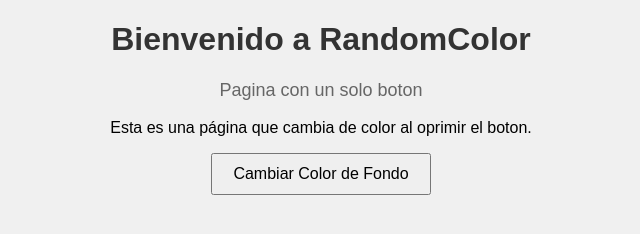
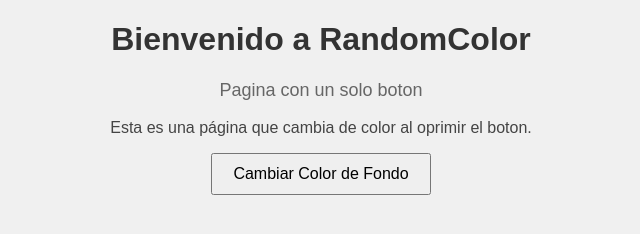
Before and after one commit to Sherna0303/Basic-Web, a plain HTML site: page index.html in a window 1280 px wide. Shown: the whole page, without its empty margins (319-959 px from the left). Drawn offline with Linux system fonts and the light colour scheme.

Commit message:
Add design for new paragraph

```diff
--- a/assets/style/style.css
+++ b/assets/style/style.css
@@ -20,3 +20,9 @@ button {
     font-size: 16px;
     cursor: pointer;
 }
+
+#newDescription {
+    font-size: 16px;
+    color: #444;
+    margin-top: 10px;
+}
```
